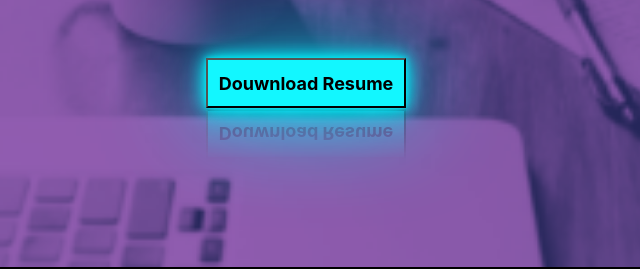
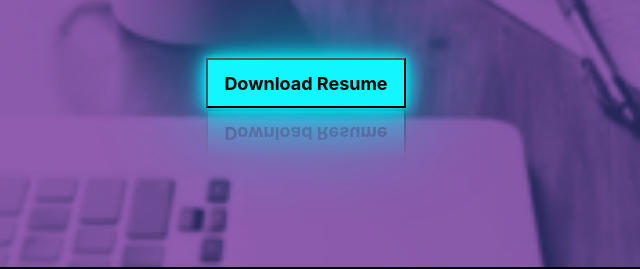
Before and after one commit to Bubane/myportfolio.github.io, a plain HTML site: page index.html in a window 1280 px wide. Shown: the part 571-840 px from the top of the page, 334-974 px from the left. Drawn offline with nearby package versions, Linux system fonts and the light colour scheme.

Commit message:
Update index.html

```diff
--- a/index.html
+++ b/index.html
@@ -72,7 +72,7 @@
             </p>
             <a href="https://drive.google.com/file/d/1Sc7Uyy7XeIRlxM1MgV09yRks9yIfq50I/view?usp=drive_link">
                 <button class="box zoom"
-                    style="margin-top: 50px; height: 50px;width: 200px; font-size: 18px; background-color:#12f7ff; font-weight: bold;">Douwnload
+                    style="margin-top: 50px; height: 50px;width: 200px; font-size: 18px; background-color:#12f7ff; font-weight: bold;">Download
                     Resume</button>
             </a>
 
```
